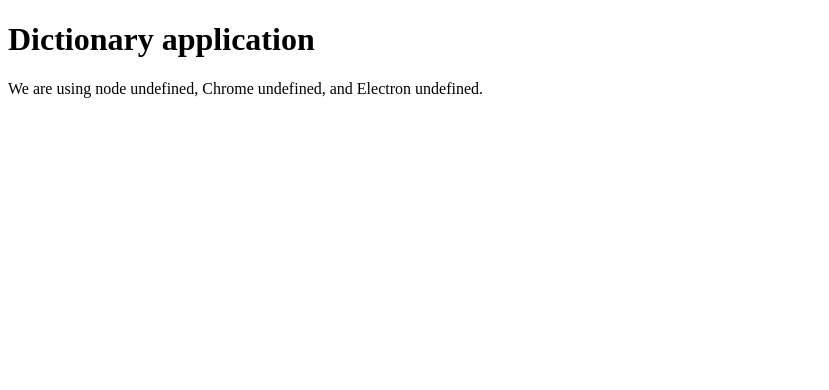
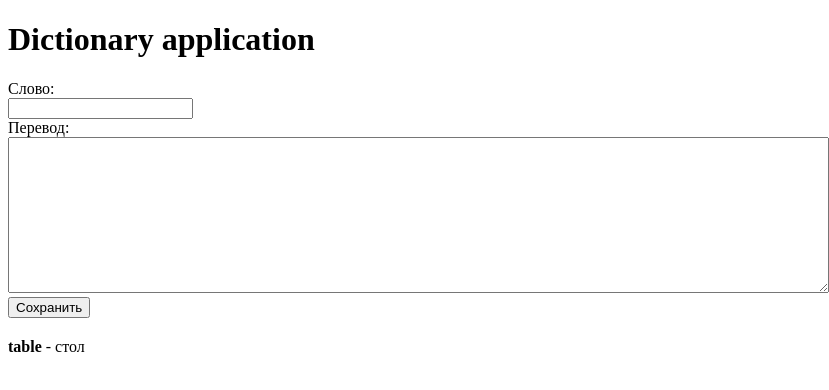
Before and after one commit to nikitagavrilov-tech/dictionary, an Electron app: page src/index.html in a window 800 px wide. Shown: the whole page, 829 px wide, since content can reach past the window. Drawn offline with Linux system fonts and the light colour scheme.

Commit message:
Adds inputs

```diff
--- a/src/index.html
+++ b/src/index.html
@@ -4,13 +4,30 @@
     <meta charset="UTF-8">
     <title>Dictionary</title>
     <meta http-equiv="Content-Security-Policy" content="script-src 'self' 'unsafe-inline';" />
+    <link rel="stylesheet" href="style.css" />
 </head>
 <body style="background: white;">
     <h1>Dictionary application</h1>
-    <p>
-        We are using node <script>document.write(process.versions.node)</script>,
-        Chrome <script>document.write(process.versions.chrome)</script>,
-        and Electron <script>document.write(process.versions.electron)</script>.
-    </p>
+
+    <div>
+        Слово:
+        <div>
+            <input type="text"></input>
+        </div>
+    </div>
+    <div>
+        Перевод:
+        <div>
+            <textarea rows="10" cols="100"></textarea>
+        </div>
+        </div>
+    <div>
+        <input type="button" value="Сохранить" />
+    </div>
+    <div class="word-list">
+        <div>
+            <span class="word">table</span> - <span>стол</span>
+        </div>
+    </div>
 </body>
 </html>
--- /dev/null
+++ b/src/style.css
@@ -0,0 +1,7 @@
+.word {
+    font-weight: bold;
+}
+
+.word-list {
+    margin-top: 20px;
+}
```
